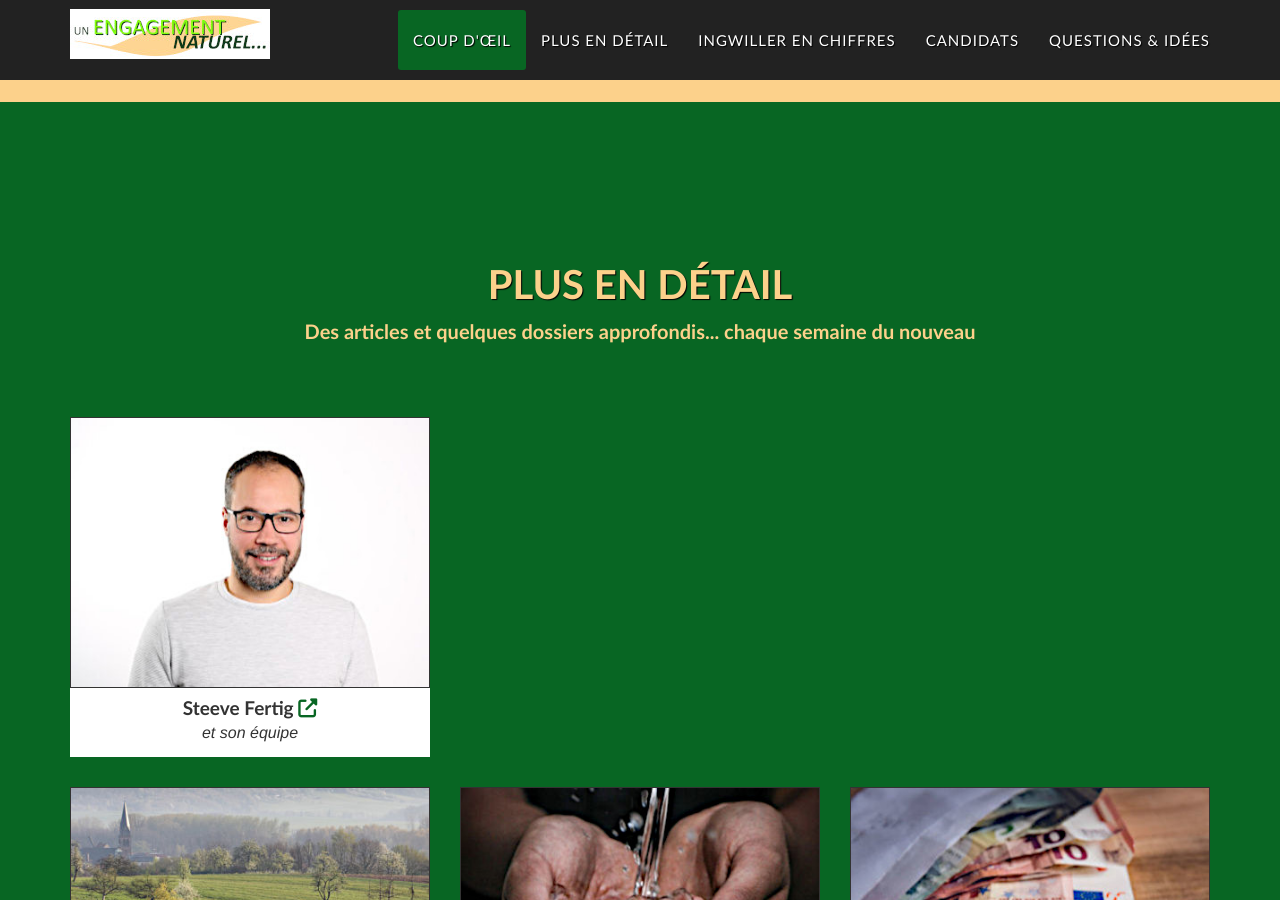
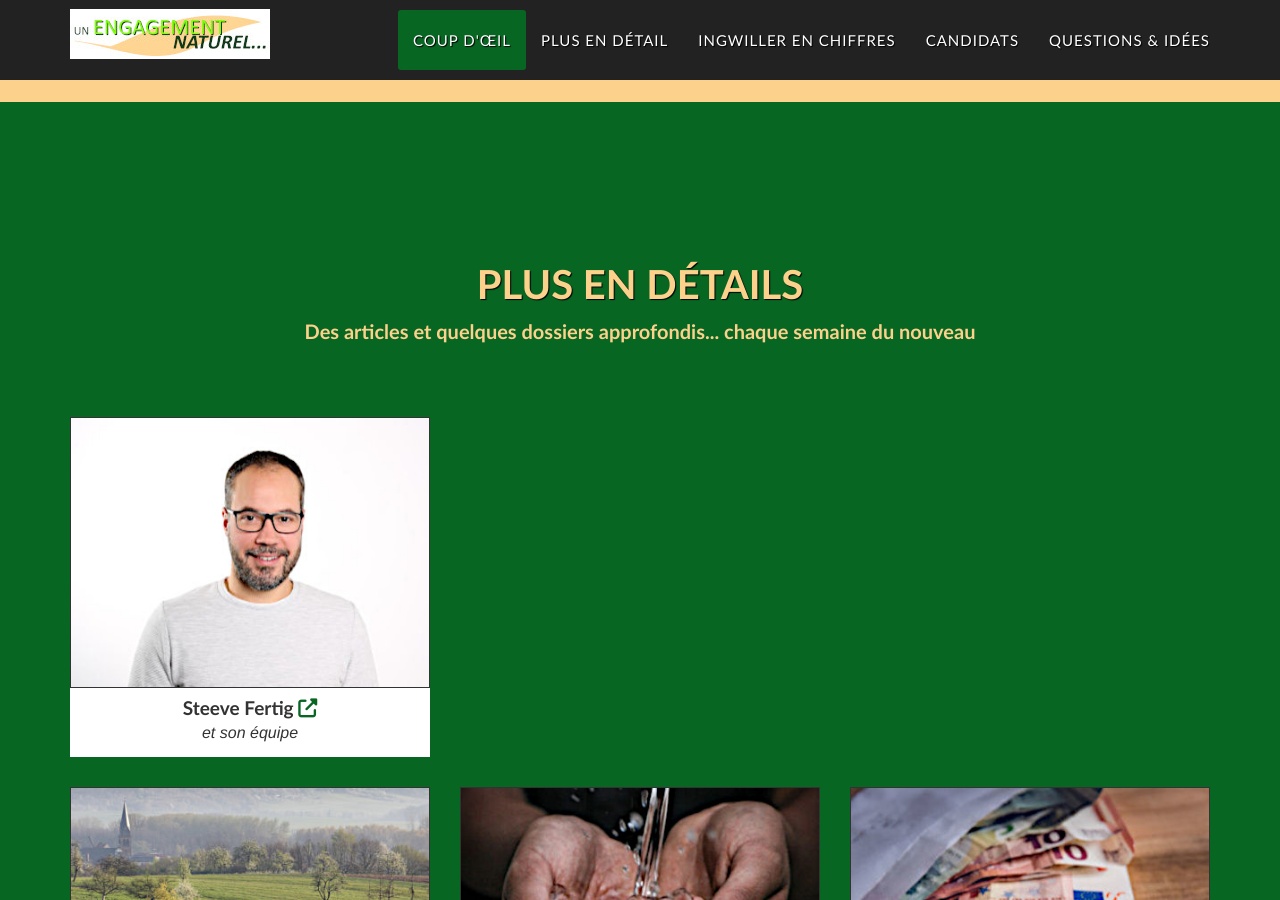
Before and after one commit to campagne-municipale/betonniere, a Jekyll site: the page built from index.html, in a window 1280 px wide and 900 px high, scrolled down 2023 px. Built offline with Jekyll 4.4.1, drawn with Linux system fonts in a browser that asks for light colours; nearby versions of some CDN libraries; some web fonts are replaced.

Commit message:
test helper store - 2

```diff
--- a/_includes/dossiers.html
+++ b/_includes/dossiers.html
@@ -3,7 +3,7 @@
     <div class="container">
         <div class="row">
             <div class="col-lg-12 text-center">
-                <h2 class="section-heading text-secondary">Plus en détail</h2>
+                <h2 class="section-heading text-secondary">Plus en détails</h2>
                 <h3 class="section-subheading text-secondary">Des articles et quelques dossiers approfondis... chaque semaine du nouveau</h3>
             </div>
         </div>
```
